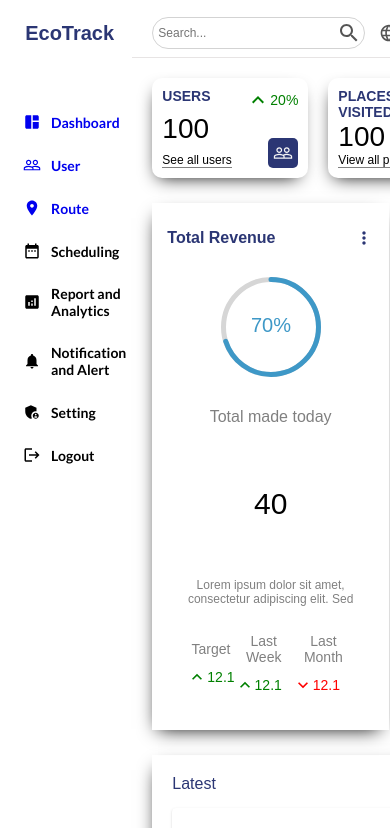
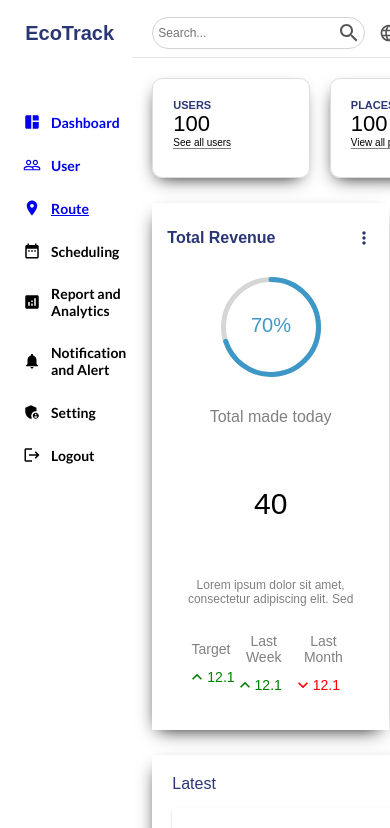
Before and after one commit to ssmdvc/ECOTRACK, a React (Create React App) app in the folder ecotrack/: page /dashboard in a window 390 px wide. Shown: the top 828 px of the page. Built offline with nearby package versions, Linux system fonts and the light colour scheme.

Commit message:
responsiveness

```diff
--- a/ecotrack/src/Components/Datatable/Datatable.jsx
+++ b/ecotrack/src/Components/Datatable/Datatable.jsx
@@ -3,14 +3,22 @@ import { DataGrid } from '@mui/x-data-grid';
 import { userColumns, userRows} from "../../datatablesource"
 import { Link } from 'react-router-dom';
 import { useState } from 'react';
+import { Box, useMediaQuery, useTheme } from '@mui/material';
 
 const Datatable = () => {
-  const [data, setData] = useState(userRows)
+  const [data, setData] = useState(userRows);
+  const theme = useTheme();
+  const isSmallScreen = useMediaQuery(theme.breakpoints.down('sm'));
 
   const handleDelete = (id)=>{
     setData(data.filter(item=>item.id !== id))
   }
-  const actionColumn = [{ field: "action", headerName: "Action", width: 200 , renderCell:(params)=>{
+
+  const actionColumn = [{
+    field: "action",
+    headerName: "Action",
+    width: 200 ,
+    renderCell:(params)=>{
     return(
       <div className='cellAction'>
         <Link to="/user/test" style={{textDecoration:"none"}}>
--- a/ecotrack/src/Components/Datatable/Datatable.scss
+++ b/ecotrack/src/Components/Datatable/Datatable.scss
@@ -3,7 +3,9 @@
 
 .datatable{
     height: 600px;
-    padding: 20px;
+    padding: 10px;
+    box-sizing: border-box;
+    flex: 1 0 auto;
 
     .MuiSvgIcon-root {
         color: gray;
@@ -17,11 +19,15 @@
         color: black;
     }
 
-    .MuiDataGrid-filler{
-        display: none;
-    }
+    .datagrid {
+        width: 100%;
+        height: 600px;
 
-
+        @media (max-width: 768px) {
+            height: auto;
+            font-size: 12px;
+        }
+}
 
     .datatableTitle{
         font-family: "Raleway", sans-serif;
--- a/ecotrack/src/Components/Sidebar/Sidebar.jsx
+++ b/ecotrack/src/Components/Sidebar/Sidebar.jsx
@@ -37,7 +37,7 @@ const Sidebar = () => {
                     </li>
                     </Link>
                     <p className="title"></p>
-                    <Link to="/route" className="custom-link" style={{textDecoration:"none"}}>
+                    <Link to="/route" className="custom-link">
                     <li>
                         <LocationOnIcon className="icon" />
                         <span>Route</span>
--- a/ecotrack/src/Components/Table/Table.scss
+++ b/ecotrack/src/Components/Table/Table.scss
@@ -1,4 +1,5 @@
 .table{
+    display: flex;
     .status{
         padding: 5px;
         border-radius: 5px;
--- a/ecotrack/src/Components/Widgets/Widgets.jsx
+++ b/ecotrack/src/Components/Widgets/Widgets.jsx
@@ -23,7 +23,7 @@ const Widgets =  ({ type }) => {
                 icon: <PeopleOutlineIcon className='wid-icon'/>,
             };
             break;
-            case "places":
+        case "places":
             data={
                 title:"PLACES VISITED",
                 isMoney: false,
@@ -31,7 +31,7 @@ const Widgets =  ({ type }) => {
                 icon: <RoomOutlinedIcon className='wid-icon' />,
             };
             break;
-            case "garbage-collected":
+        case "garbage-collected":
             data={
                 title:"GARBAGE COLLECTED",
                 isMoney: false,
@@ -39,7 +39,7 @@ const Widgets =  ({ type }) => {
                 icon: <DeleteOutlinedIcon className='wid-icon' />,
             };
             break;
-            case "admin":
+        case "admin":
             data={
                 title:"ADMIN",
                 isMoney: false,
@@ -60,14 +60,6 @@ const Widgets =  ({ type }) => {
                 </span>
                 <span className="link">{data.link}</span>
             </div>
-            <div className="right">
-                <div className="percentage positive">
-                    <KeyboardArrowUpOutlinedIcon />
-                    {diff}%
-                    </div>
-                    {data.icon}
-            </div>
-
         </div>
     )
 }
--- a/ecotrack/src/Components/Widgets/Widgets.scss
+++ b/ecotrack/src/Components/Widgets/Widgets.scss
@@ -2,11 +2,18 @@
     display: flex;
     justify-content: space-between;
     flex: 1;
-    padding: 10px;
+    padding: 20px;
+    border: 1px solid #ddd;
     -webkit-box-shadow: -2px 7px 18px -8px #000000;
     box-shadow: -2px 7px 18px -8px #000000;
     border-radius: 10px;
     height: 100px;
+    transition: all 0.3s ease;
+
+    @media (max-width: 768px) {
+        flex-direction: column;
+        align-items: flex-start;
+    }
 
     .left,
     .right {
@@ -17,36 +24,35 @@
 
         .title{
             font-weight: bold;
-            font-size: 14px;
+            font-size: 13px;
             color: rgba(43, 54, 116, 1);
+
+            @media (max-width: 768px) {
+            font-size: 11px; }
         }
 
         .counter {
             font-size: 28px;
             font-weight: 300;
+
+            @media (max-width: 768px) {
+                font-size: 22px;
+            }
         }
 
         .link {
             width: max-content;
             font-size: 12px;
             border-bottom: 1px solid gray;
-        }
 
-        .percentage{
-            display: flex;
-            align-items: center;
-            font-size: 14px;
-
-            &.positive{
-                color: green;
-            }
-            &.negative{
-                color: red;
+            @media (max-width: 768px) {
+                font-size: 10px;
+                margin-bottom: 5px;
             }
         }
 
         .wid-icon{
-            font-size: 30px;
+            font-size: 2rem;
             padding: 5px;
             color: whitesmoke;
             background-color: rgba(43, 54, 116, 1);
@@ -54,6 +60,16 @@
             align-self: flex-end;
         }
 
+        @media (max-width: 768px) {
+            .widget {
+                flex-direction: column;
+                align-items: flex-start;
+            }
+
+            .widget .wid-icon {
+                font-size: 1rem;
+            }
+
 
     }
-}
+}}
--- a/ecotrack/src/Pages/List/List.jsx
+++ b/ecotrack/src/Pages/List/List.jsx
@@ -10,7 +10,9 @@ const List = () => {
       <Sidebar />
       <div className="listContainer">
         <Navbar />
+        <div className='datatable'>
         <Datatable />
+        </div>
       </div>
     </div>
   )
--- a/ecotrack/src/Pages/List/List.scss
+++ b/ecotrack/src/Pages/List/List.scss
@@ -1,7 +1,41 @@
 .list{
     display: flex;
     width: 100%;
+    height: 100vh;
+
     .listContainer{
         flex: 6;
+        display: flex;
+        flex-direction: column;
+        overflow: hidden;
+        box-sizing: border-box;
+
+        @media (max-width: 1024px) {
+            .list {
+              flex-direction: column;
+            }
+
+            .listContainer {
+              flex: 1;
+              padding: 10px;
+            }
+          }
+
+          @media (max-width: 768px) {
+            .list {
+              flex-direction: column;
+            }
+
+            .listContainer {
+              flex: 1;
+              padding: 5px;
+            }
+          }
+
+          @media (max-width: 480px) {
+            .listContainer {
+              padding: 0;
+            }
+          }
+        }
     }
-}
--- a/ecotrack/src/style/dark.scss
+++ b/ecotrack/src/style/dark.scss
@@ -173,46 +173,4 @@
             }
         }
     }
-
-///login page css
-    .login-page{
-        color: whitesmoke;
-
-
-        input{
-            color: white;
-        }
-
-        .signup-container, ///same with signup (i created it with same classname
-        .signupform{
-            background-color: transparent;
-
-
-            .input-box{
-                background-color: transparent;
-            }
-            }
-
-            .here-link{
-                color: #bb54ff;
-            }
-        }
-    }
-
-/// signup form
-    .signup-container{
-        color: white;
-        background-color: transparent;
-
-        form p{
-            background-color: #154c79 ;
-        }
-
-        button{
-            background-color: #154c79;
-        }
-
-        .login-link{
-            color: #bb54ff;
-        }
-    }
+}
```
